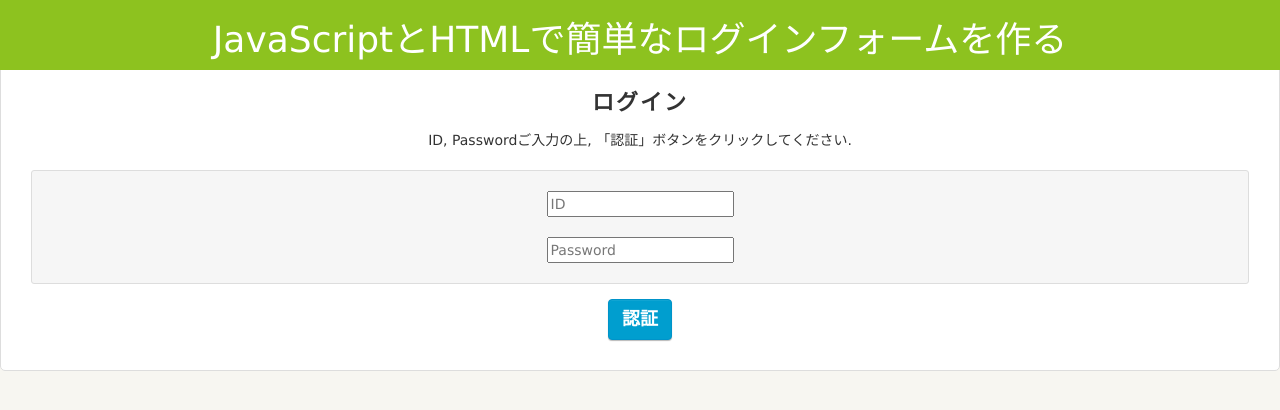
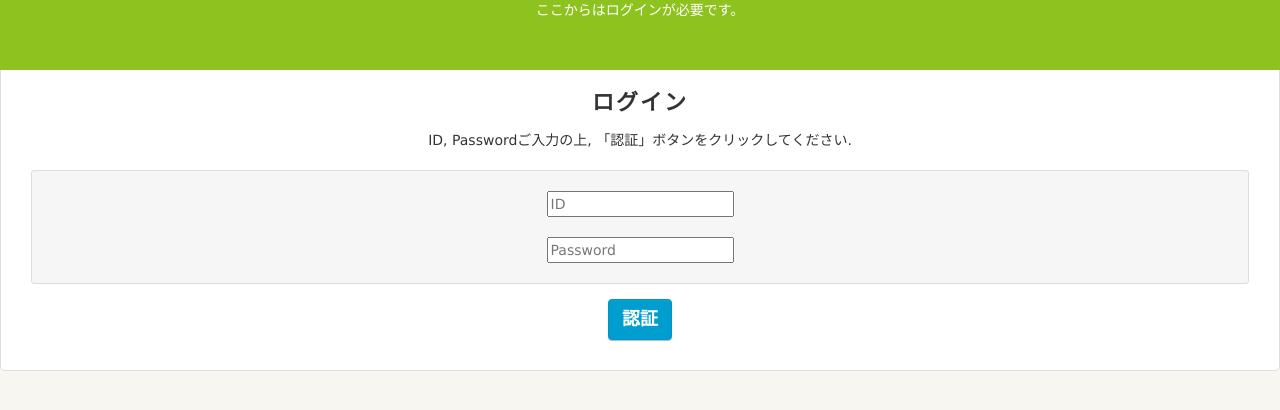
Before and after one commit to jackdawson0410/sample30, a plain HTML site: page index.html in a window 1280 px wide. Drawn offline with Linux system fonts and the light colour scheme.

Commit message:
Update index.html

```diff
--- a/index.html
+++ b/index.html
@@ -8,9 +8,7 @@
 </head>
 
 <header>
-    <center>
-        <h1>JavaScriptとHTMLで簡単なログインフォームを作る</h1>
-    </center>
+    <center>ここからはログインが必要です。</center>
 </header>
 <style>
     header {
```
